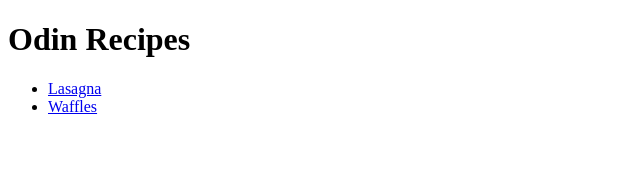
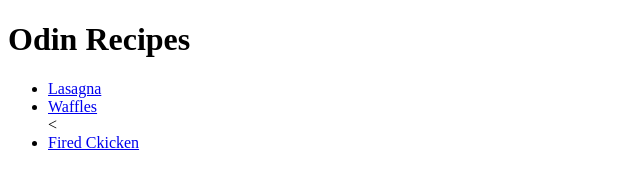
Before and after one commit to CarNav09/odin-recipes, a plain HTML site: page index.html in a window 1280 px wide. Shown: the whole page, without its empty margins (0-640 px from the left). Drawn offline with Linux system fonts and the light colour scheme.

Commit message:
modificacion en index

```diff
--- a/index.html
+++ b/index.html
@@ -13,6 +13,7 @@
 	<ul>
 		<li><a href="recipes/lasagna.html">Lasagna</a></li>
 		<li><a href="recipes/waffles.html">Waffles</a></li>
+    <<li><a href="recipes/fried_ckicken.html">Fired Ckicken</a></li>
 	</ul>
 
 </body>
```
